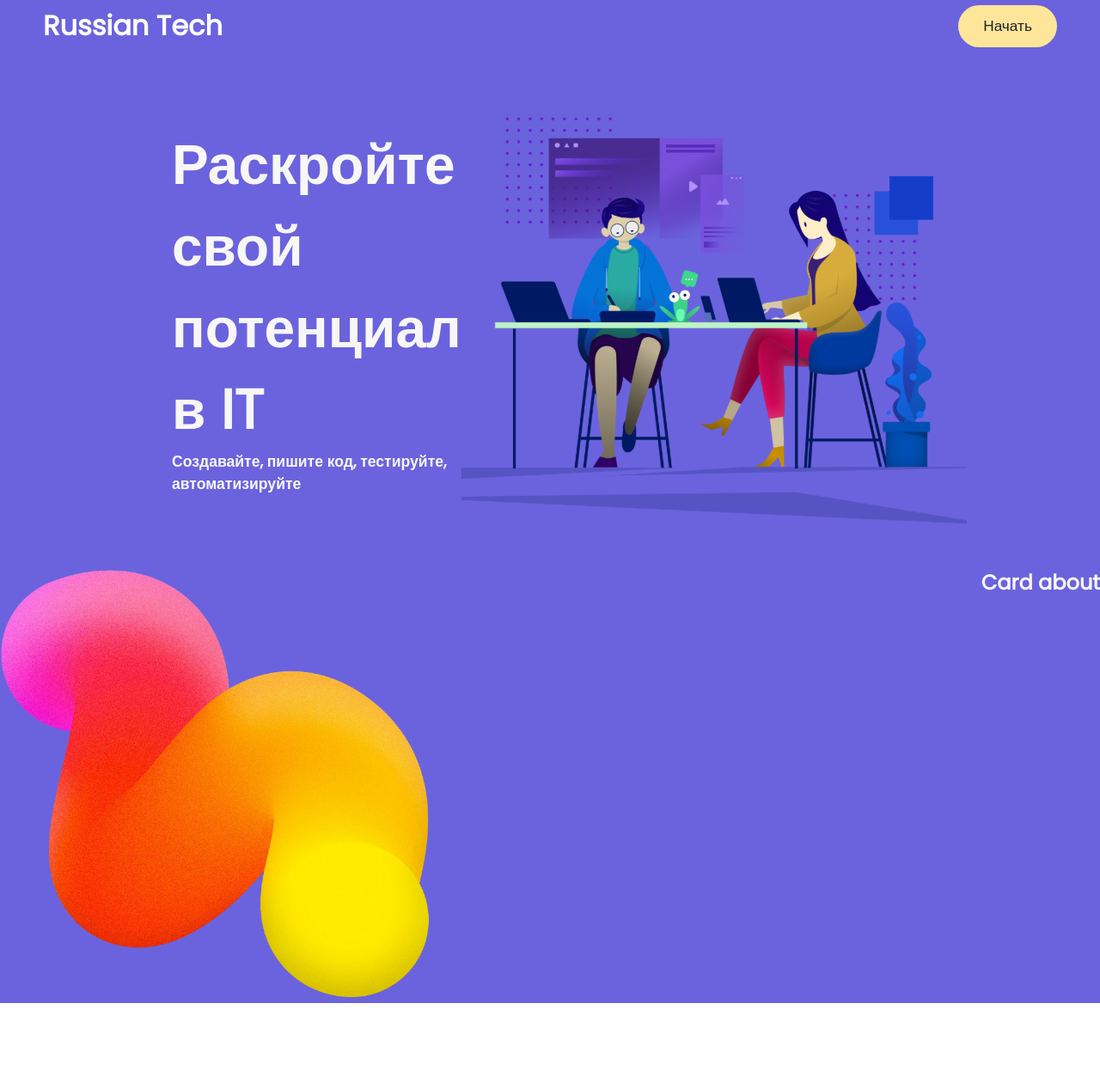
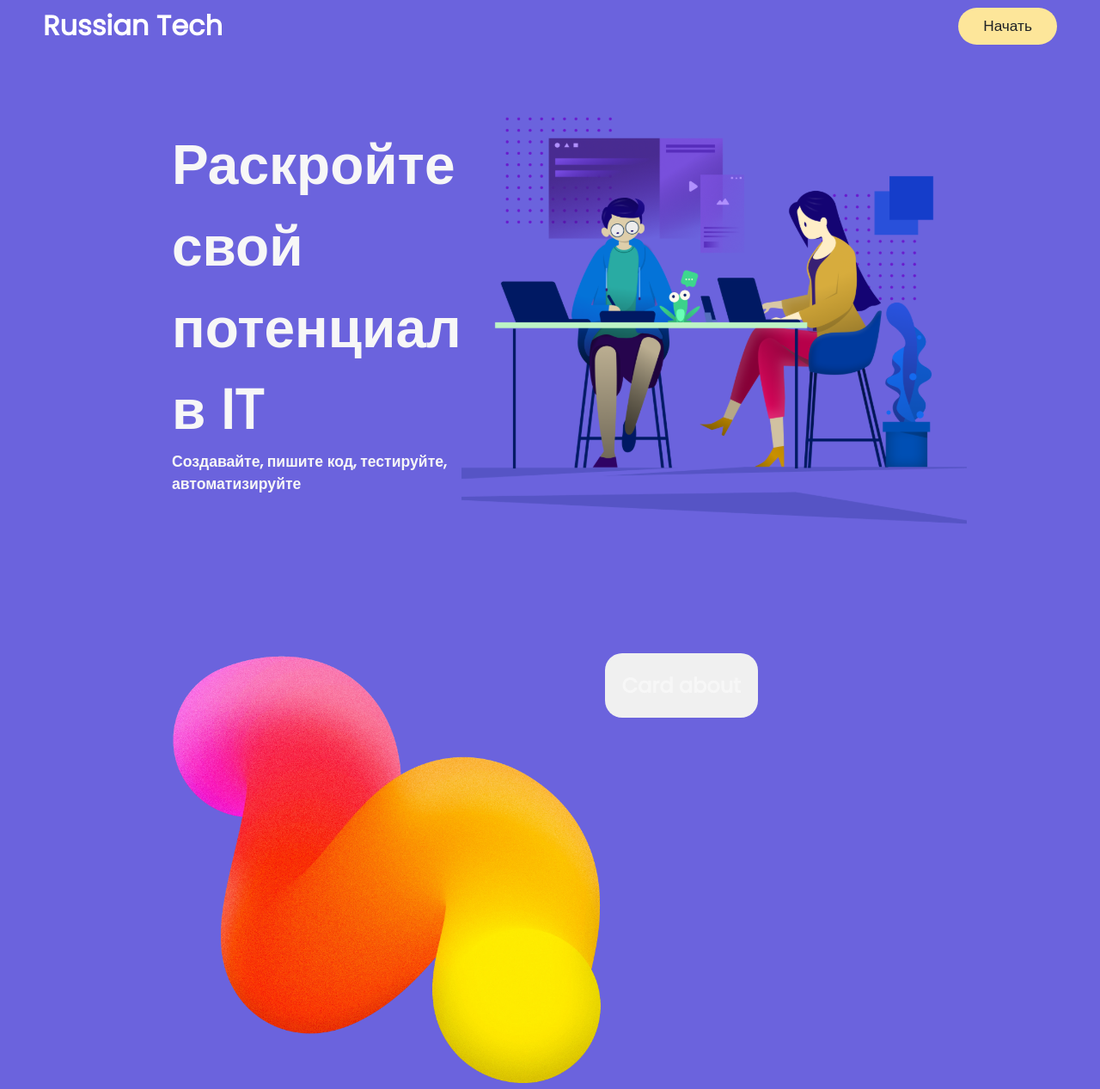
Before and after one commit to RussianTech-IT/React-web, a React (Create React App) app in the folder frontend/: page / in a window 1280 px wide. Shown: the whole page at 86% size. Before the commit the page ends 1167 px from the top, so only its background shows below. Built offline with nearby package versions, Linux system fonts and the light colour scheme.

Commit message:
Add styles

```diff
--- a/frontend/src/components/Start/Start.css
+++ b/frontend/src/components/Start/Start.css
@@ -59,8 +59,7 @@
 
 .btn-text {
   font-size: 0.9em;
-  font-weight: 600;
-  line-height: 16px;
+  line-height: 10px;
   word-wrap: break-word
 }
 
@@ -79,7 +78,6 @@
   align-items: center;
   justify-content: space-between;
 }
-
 
 .left-position {
   margin-left: 200px;
@@ -115,21 +113,48 @@
   height: auto;
   display: flex;
   justify-content: space-between;
-  margin:
+  margin-top: 100px;
 }
 
 .image-abstract img {
   height: 500px;
+  margin-left: 200px;
 }
 
 .text-about-course section {
   color: #F7F7F7;
+  margin-right: 200px;
+  display: grid;
+  grid-template-columns: repeat(2, 1fr);
+  gap: 20px;
+}
+
+.card {
+  display: flex;
+  flex-direction: column;
+  align-items: left;
+  background-color: #f0f0f0;
+  padding: 20px;
+  border-radius: 20px;
+}
+
+.card-title {
+  font-size: 18px;
+  color: #6B63DD;
+  margin-top: 10px;
+}
+
+.card-description {
+  font-size: 14px;
+  color: #000;
+  margin-top: 10px;
 }
 
 @media (max-width: 380px) {
   .start-hero {
     margin-top: 20px;
-    align-items: start;
+    align-items: center;
+    flex-direction: column;
   }
 
   .start-header h1 {
@@ -157,6 +182,12 @@
   }
 
   .start-image {
+    margin-top: -100px;
+    margin-right: -200px;
+    width: 350px;
+  }
+
+  .image-abstract {
     display: none;
   }
 }
```
